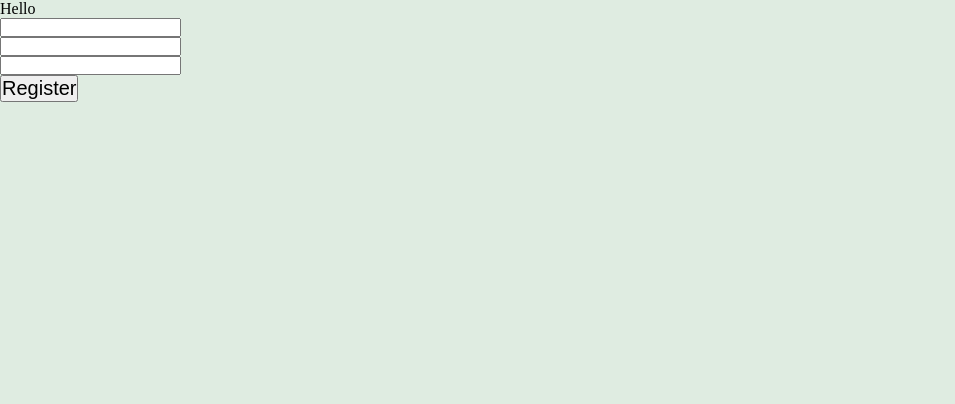
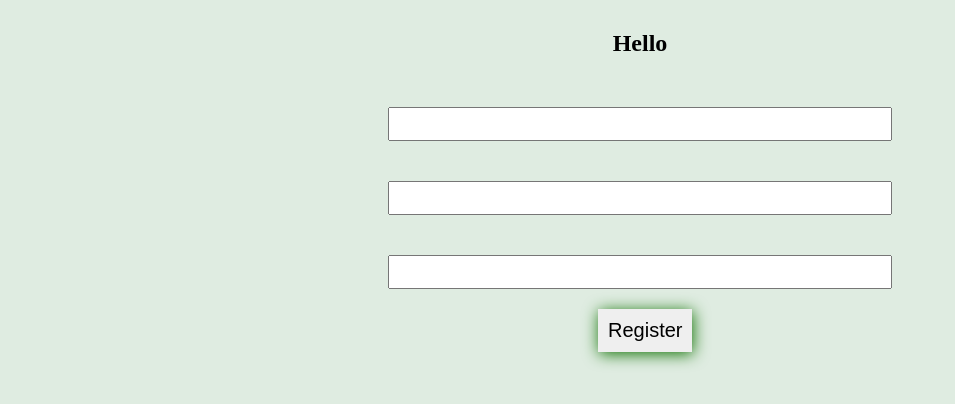
Before and after one commit to Anand4756/todowebapp, a React (Create React App) app in the folder frontend/todo-webapp/: page /register in a window 1280 px wide. Shown: the top 404 px of the page, without its empty margins (0-955 px from the left). Built offline with nearby package versions, Linux system fonts and the light colour scheme.

Commit message:
post request using fetch

```diff
--- a/frontend/todo-webapp/public/styles.css
+++ b/frontend/todo-webapp/public/styles.css
@@ -91,7 +91,36 @@ body{
         1px 2px 8px hsl(113, 100%, 22%)
       );
 }
+.regform{
+    width: fit-content;
+    margin: 10px auto;
 
+
+
+}
+.regform input{
+    margin: 20px 0;
+    height: 30px;
+    width: 500px;
+font-size: 20px;
+}
+
+
+.regname{
+    width: fit-content;
+    margin: 30px auto;
+}
 .registerbtn{
+
+    transform: translateX(210px);
     font-size: 20px;
+    border: none;
+
+    filter: drop-shadow(
+        1px 2px 8px hsl(113, 100%, 22%)
+      );
+    padding: 10px;
 }
+.registerbtn:hover{
+    cursor: pointer;
+}
--- a/frontend/todo-webapp/src/components/Nav.jsx
+++ b/frontend/todo-webapp/src/components/Nav.jsx
@@ -1,5 +1,5 @@
 import React from 'react'
-import { Router ,Link } from 'react-router-dom'
+import { Link } from 'react-router-dom'
 
 const Nav = () => {
     return (
--- a/frontend/todo-webapp/src/components/Register.jsx
+++ b/frontend/todo-webapp/src/components/Register.jsx
@@ -5,17 +5,33 @@ const Register = () => {
     const [password, setpassword] = useState("");
     const [name, setname] = useState("");
 
+    const Submit = (e) =>{
+        e.preventDefault();
+        fetch('http://localhost:5000/register',{
+            method: 'POST',
+            headers: {
+                'Content-Type': 'application/json'
+
+              },
+              body: JSON.stringify({
+                  email,
+                  password,
+                  name
+              })
+        });
+
+    };
     return (
 
         <div className="register-form">
-            Hello {name}
+           <h2 className="regname"> Hello {name}</h2>
 
-            <form>
-            <input type="name" onChange={(e) => setname(e.target.value)} />
+            <form onSubmit={Submit} className="regform">
+            <input type="name" required onChange={(e) => setname(e.target.value)} />
             <br />
-            <input type="email" onChange={(e) => setemail(e.target.value)}/>
+            <input type="email" required onChange={(e) => setemail(e.target.value)}/>
             <br />
-            <input type="password" onChange={(e) => setpassword(e.target.value)} />
+            <input type="password" required onChange={(e) => setpassword(e.target.value)} />
             <br />
 
             <button className="registerbtn" type="submit">Register</button>
```
Also changed, not shown: 1 other file (tests, documents, lock files or other folders).
